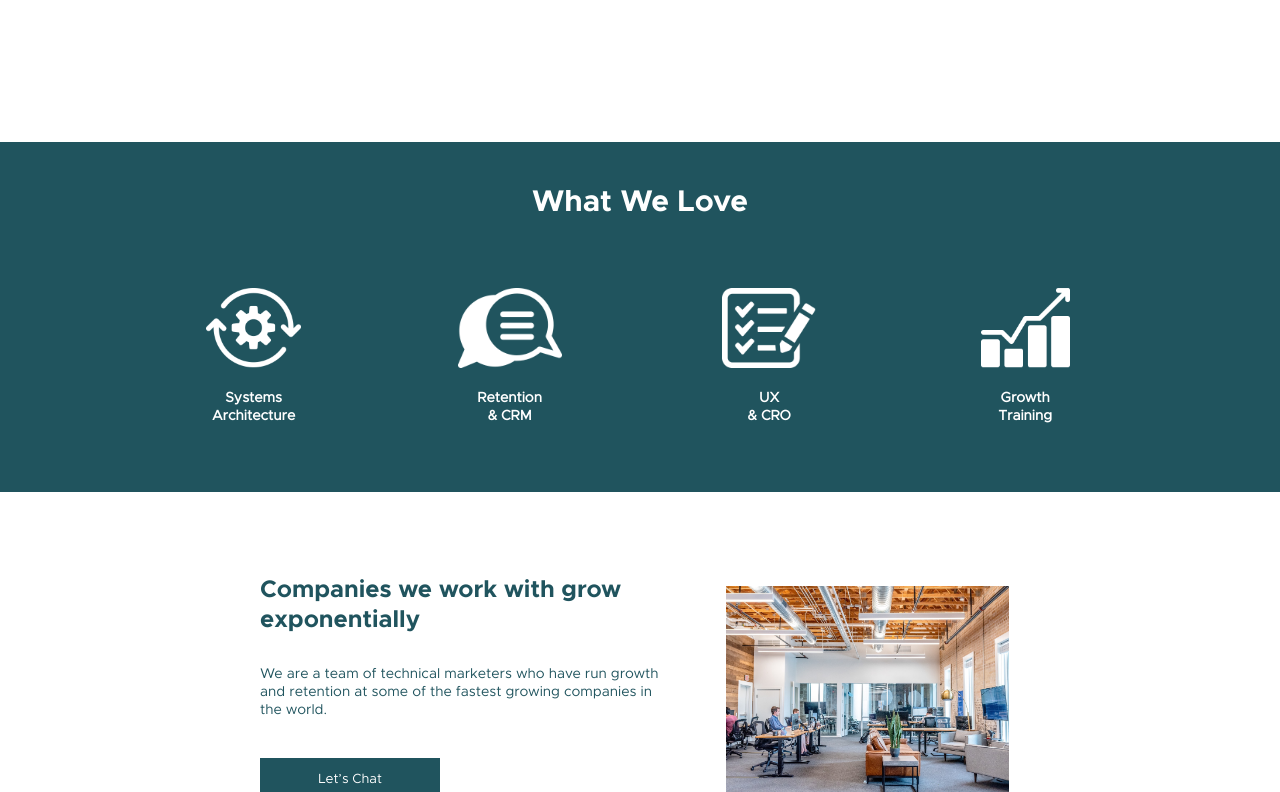
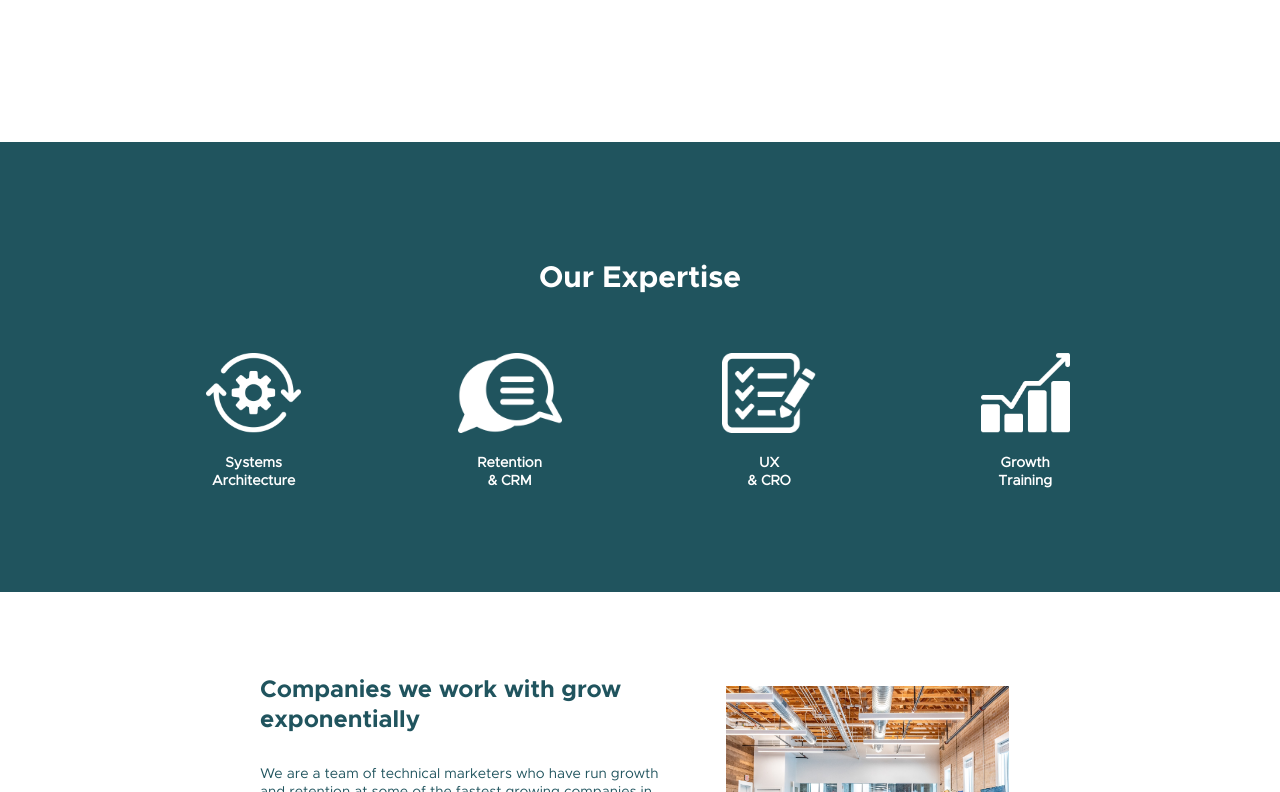
Before and after one commit to annacarey/stacked-co, a React (Create React App) app: page / in a window 1280 px wide. Shown: the part 1649-2441 px from the top of the page. Built offline with nearby package versions, Linux system fonts and the light colour scheme.

Commit message:
fixed spacing on icon section

```diff
--- a/src/components/Icons.tsx
+++ b/src/components/Icons.tsx
@@ -8,7 +8,7 @@ import list from '../images/list.png';
 const Services: React.FC = () => {
   return (
     <Wrapper>
-      <Headline>What We Love</Headline>
+      <Headline>Our Expertise</Headline>
       <IconWrapper>
         <TopRow>
           <Icon>
@@ -52,11 +52,11 @@ export default Services;
 const Wrapper = styled.div`
   width: 100%;
   height: 30%;
-  min-height: 350px;
+  min-height: 450px;
   display: flex;
   flex-direction: column;
   background-color: #20545e;
-  justify-conent: center;
+  justify-content: center;
   align-items: center;
   @media (max-width: 420px) {
     height: 50%;
@@ -68,6 +68,7 @@ const IconWrapper = styled.div`
   display: flex;
   align-items: center;
   flex: 1;
+  max-height: 150px;
   justify-content: space-evenly;
   width: 80%;
   @media (max-width: 420px) {
@@ -129,8 +130,8 @@ const Logo = styled.img`
 const Headline = styled.h1`
   font-size: 30px;
   color: white;
-  margin-top: 40px;
-  margin-bottom: 0px;
+  height: 20%;
+  margin-bottom: 50px;
   text-align: center;
   @media (max-width: 420px) {
     font-size: 25px;
--- a/src/components/Tagline.tsx
+++ b/src/components/Tagline.tsx
@@ -18,7 +18,7 @@ export default Tagline;
 const Wrapper = styled.div`
   width: 100%;
   height: 20%;
-  min-height: 30vh;
+  min-height: 400px;
   display: flex;
   align-items: center;
   justify-content: center;
```
